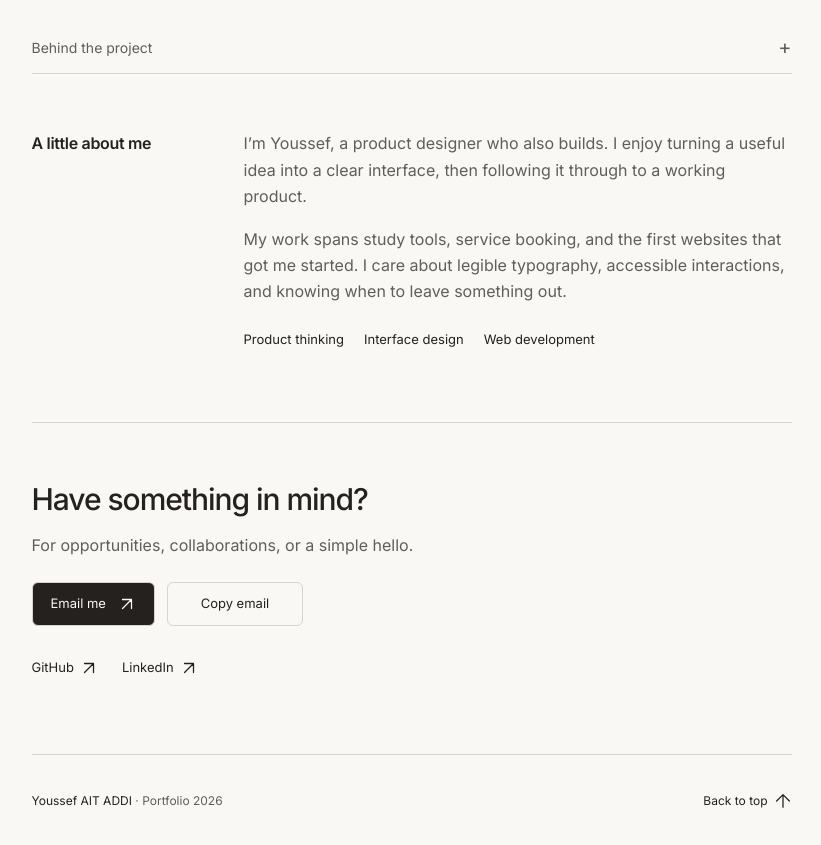
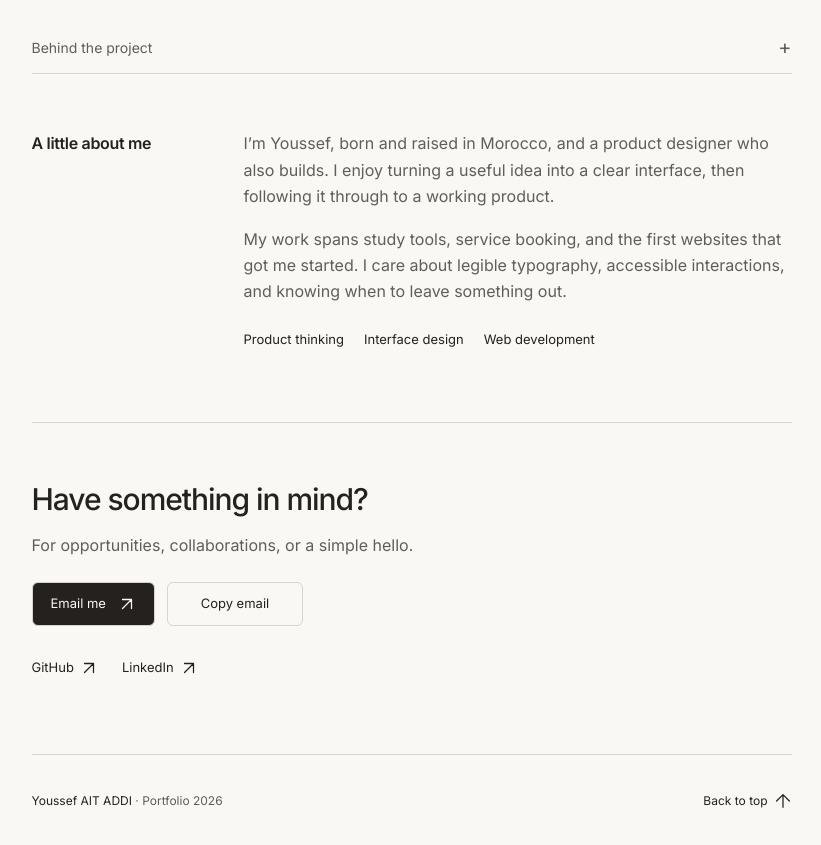
Before and after one commit to YSF2004/portfolio, a Next.js app: page / in a window 1280 px wide. Shown: the part 2802-3647 px from the top of the page, without its empty margins (221-1042 px from the left). Built offline with nearby package versions, Linux system fonts and the light colour scheme.

Commit message:
Add Morocco background to about section

```diff
--- a/app/page.tsx
+++ b/app/page.tsx
@@ -21,7 +21,7 @@ export default function Home() {
       </section>
       <section className="about" id="about" aria-labelledby="about-title">
         <h2 id="about-title">A little about me</h2>
-        <div><p>I’m Youssef, a product designer who also builds. I enjoy turning a useful idea into a clear interface, then following it through to a working product.</p><p>My work spans study tools, service booking, and the first websites that got me started. I care about legible typography, accessible interactions, and knowing when to leave something out.</p><ul className="skills" aria-label="Focus areas"><li>Product thinking</li><li>Interface design</li><li>Web development</li></ul></div>
+        <div><p>I’m Youssef, born and raised in Morocco, and a product designer who also builds. I enjoy turning a useful idea into a clear interface, then following it through to a working product.</p><p>My work spans study tools, service booking, and the first websites that got me started. I care about legible typography, accessible interactions, and knowing when to leave something out.</p><ul className="skills" aria-label="Focus areas"><li>Product thinking</li><li>Interface design</li><li>Web development</li></ul></div>
       </section>
       <section className="contact" id="contact" aria-labelledby="contact-title"><h2 id="contact-title">Have something in mind?</h2><p>For opportunities, collaborations, or a simple hello.</p><ContactControls /><div className="social-links"><a href="https://github.com/YSF2004" target="_blank" rel="noreferrer">GitHub <ArrowIcon /></a><a href="https://www.linkedin.com/in/youssef-ait-addi-2b794b1a2/" target="_blank" rel="noreferrer">LinkedIn <ArrowIcon /></a></div></section>
     </main>
```
